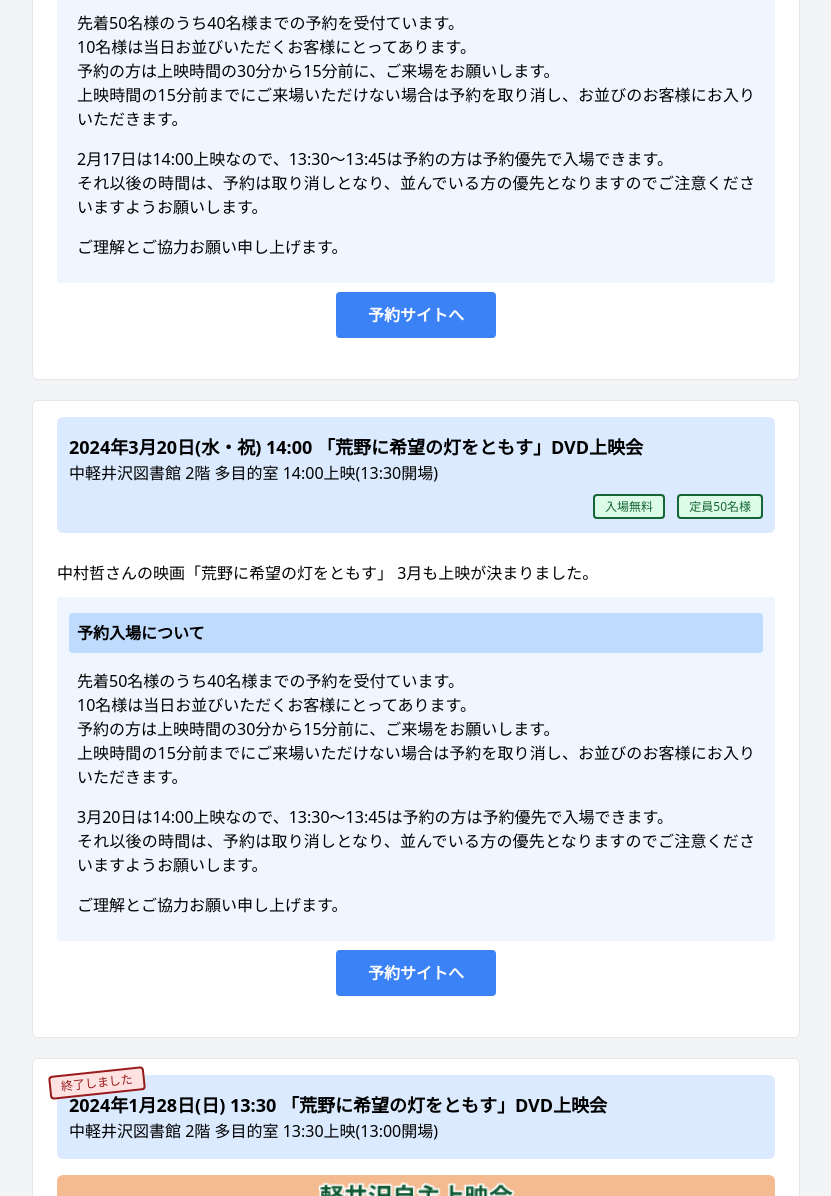
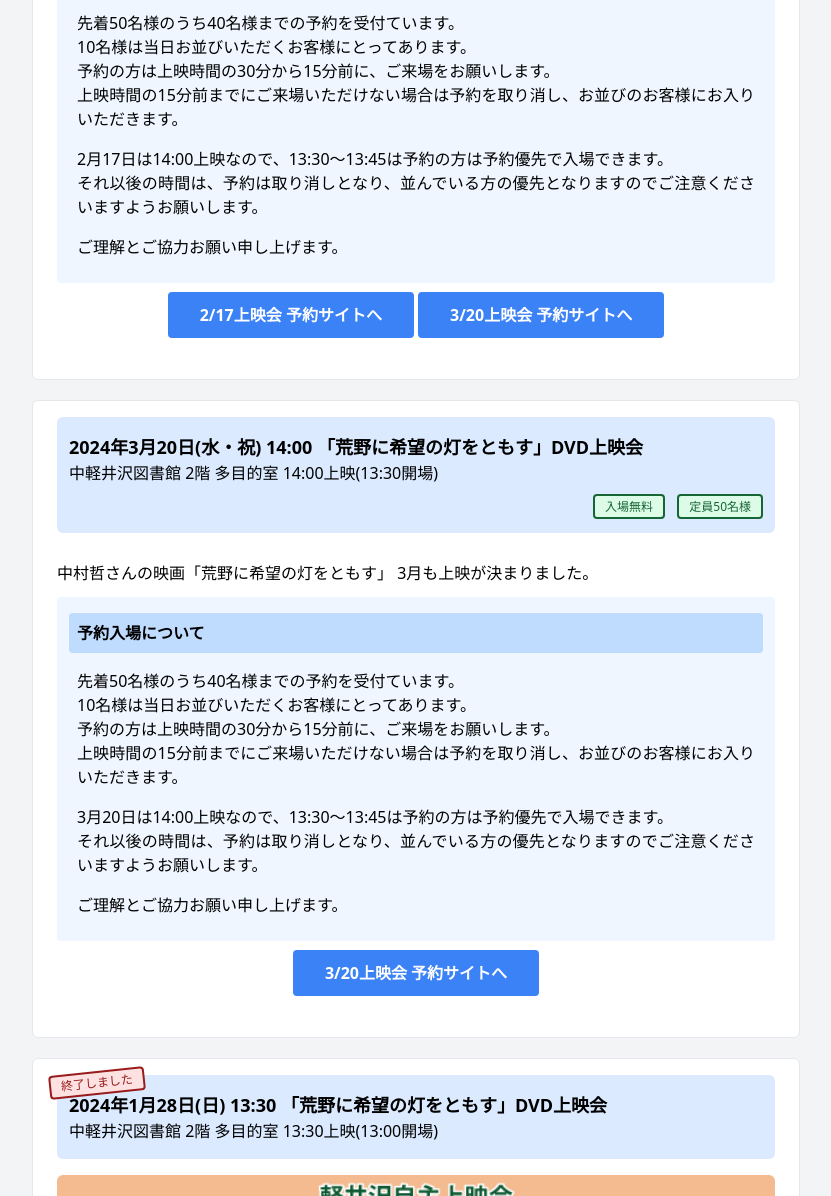
Before and after one commit to YamamotoTaijiro/goodmovies, a website: page docs/index.html in a window 1280 px wide. Shown: the part 1370-2566 px from the top of the page, without its empty margins (224-1055 px from the left). Drawn offline with Linux system fonts and the light colour scheme.

Commit message:
予約ボタンに日付を表記

```diff
--- a/docs/index.html
+++ b/docs/index.html
@@ -71,8 +71,9 @@
           </p>
         </div>
 
-        <div class="my-5 text-center">
-          <a class="bg-blue-500 hover:bg-blue-700 text-white font-bold py-3 px-8 rounded" href="https://passmarket.yahoo.co.jp/event/show/detail/024501tcbti31.html" target="_blank">予約サイトへ</a>
+        <div class="my-5 text-center flex flex-col sm:block">
+          <a class="bg-blue-500 hover:bg-blue-700 text-white font-bold py-3 px-8 rounded mb-2 w-300" href="https://passmarket.yahoo.co.jp/event/show/detail/024501tcbti31.html" target="_blank">2/17上映会 予約サイトへ</a>
+          <a class="bg-blue-500 hover:bg-blue-700 text-white font-bold py-3 px-8 rounded mb-2" href="https://passmarket.yahoo.co.jp/event/show/detail/02k7gfu35fj31.html" target="_blank">3/20上映会 予約サイトへ</a>
         </div>
 
       </div>
@@ -114,7 +115,7 @@
         </div>
 
         <div class="my-5 text-center">
-          <a class="bg-blue-500 hover:bg-blue-700 text-white font-bold py-3 px-8 rounded" href="https://passmarket.yahoo.co.jp/event/show/detail/02k7gfu35fj31.html" target="_blank">予約サイトへ</a>
+          <a class="bg-blue-500 hover:bg-blue-700 text-white font-bold py-3 px-8 rounded" href="https://passmarket.yahoo.co.jp/event/show/detail/02k7gfu35fj31.html" target="_blank">3/20上映会 予約サイトへ</a>
         </div>
 
       </div>
```
Also changed, not shown: docs/css/tailwind.css.
